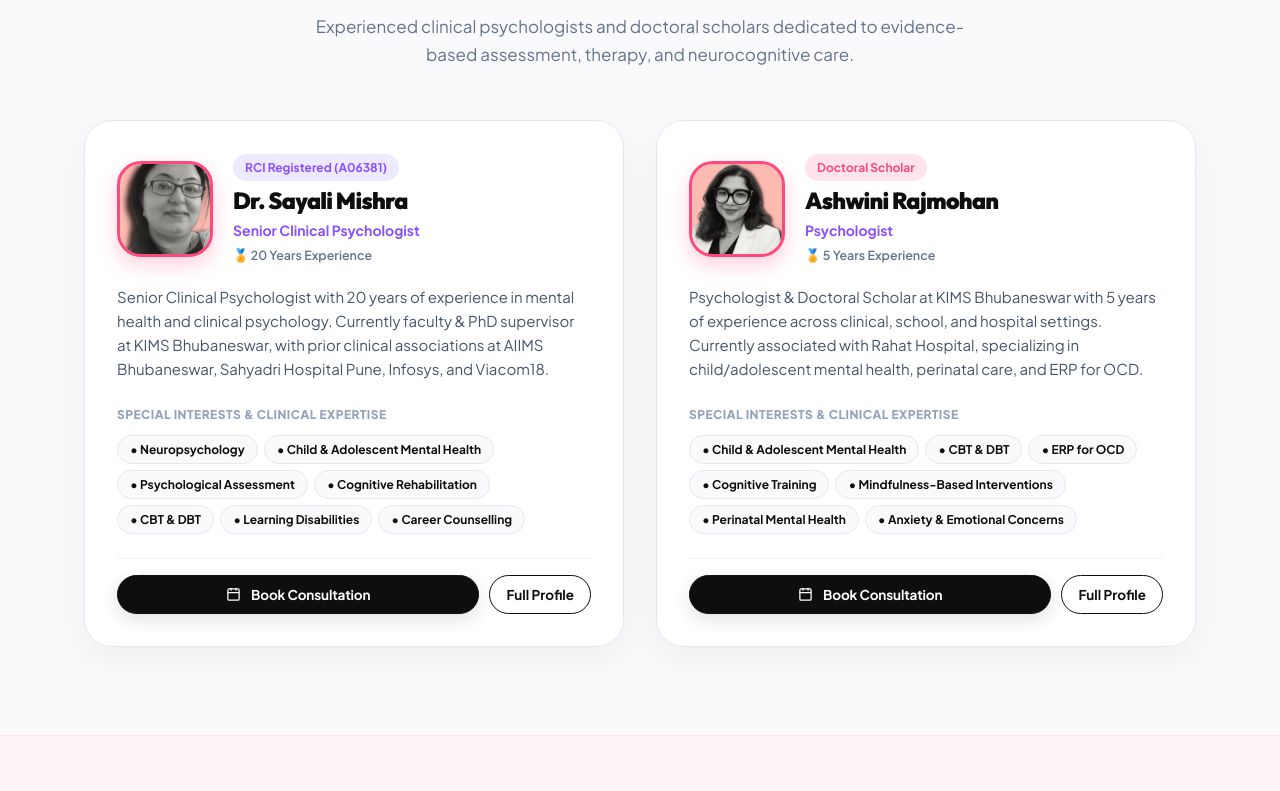
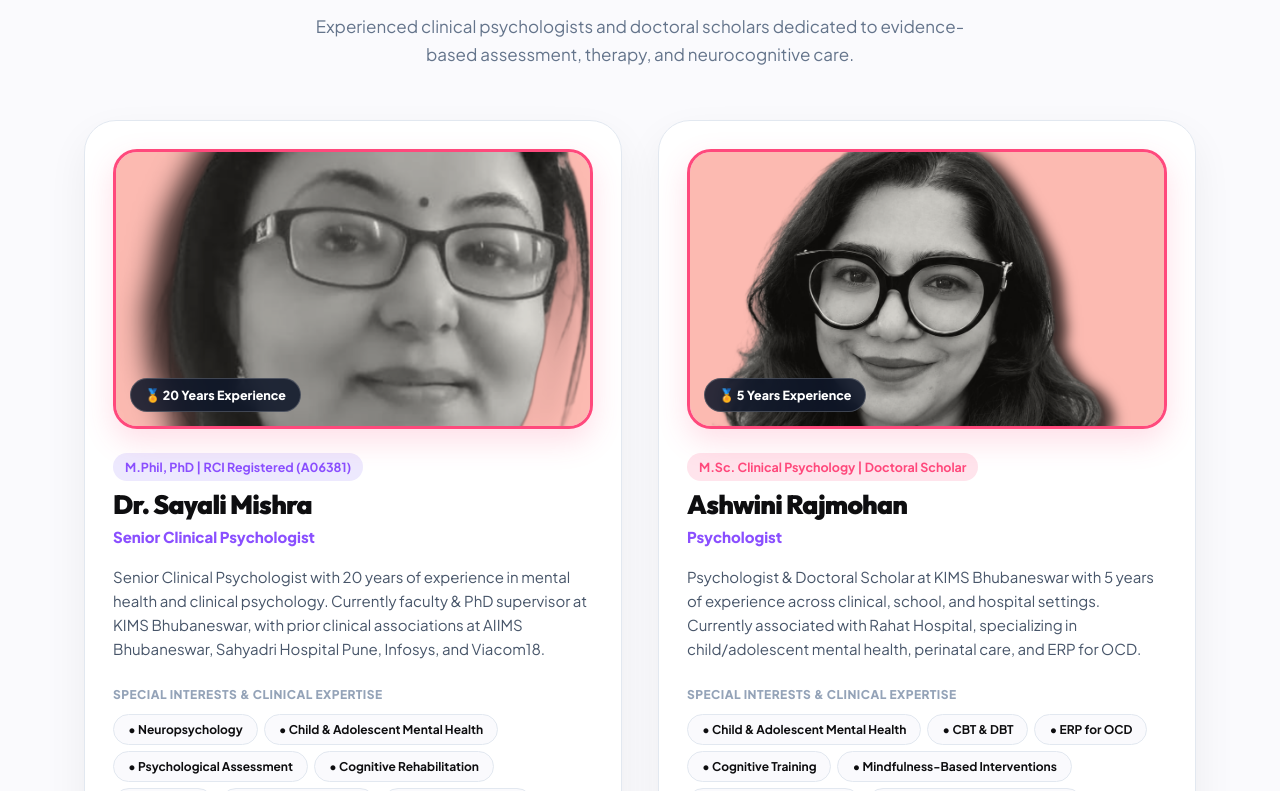
Before and after one commit to Raj9777/manodaya-website, a React (Vite) app: page / in a window 1280 px wide. Shown: the part 1809-2600 px from the top of the page. Built offline with nearby package versions, Linux system fonts and the light colour scheme.

Commit message:
style: enlarge doctor profile picture frame to 280px featured portrait layout in ClinicalTeamSection

```diff
--- a/src/components/ClinicalTeamSection.jsx
+++ b/src/components/ClinicalTeamSection.jsx
@@ -21,12 +21,12 @@ export const ClinicalTeamSection = ({ mode = 'short', onOpenBooking }) => {
           </p>
         </div>
 
-        {/* Specialists Cards Grid */}
+        {/* Specialists Cards Grid with Large Doctor Pictures */}
         <div
           style={{
             display: 'grid',
-            gridTemplateColumns: 'repeat(auto-fit, minmax(340px, 1fr))',
-            gap: '32px',
+            gridTemplateColumns: 'repeat(auto-fit, minmax(360px, 1fr))',
+            gap: '36px',
             alignItems: 'stretch'
           }}
         >
@@ -39,59 +39,83 @@ export const ClinicalTeamSection = ({ mode = 'short', onOpenBooking }) => {
                 flexDirection: 'column',
                 justifyContent: 'space-between',
                 backgroundColor: '#FFFFFF',
-                borderRadius: '28px',
-                padding: '32px',
+                borderRadius: '32px',
+                padding: '28px',
                 border: '1.5px solid #E2E8F0',
-                boxShadow: '0 12px 36px rgba(0, 0, 0, 0.05)',
+                boxShadow: '0 16px 40px rgba(0, 0, 0, 0.06)',
                 position: 'relative'
               }}
             >
               <div>
-                {/* Header Profile Photo & Badges */}
-                <div style={{ display: 'flex', gap: '20px', alignItems: 'center', marginBottom: '20px' }}>
+                {/* Large Featured Doctor Portrait Picture */}
                 <div
                   style={{
-                      width: '96px',
-                      height: '96px',
+                    width: '100%',
+                    height: '280px',
                     borderRadius: '24px',
                     overflow: 'hidden',
-                      flexShrink: 0,
-                      border: '3px solid #FF497C',
-                      boxShadow: '0 8px 20px rgba(255, 73, 124, 0.25)',
-                      backgroundColor: '#FFA6DF'
+                    marginBottom: '24px',
+                    position: 'relative',
+                    boxShadow: '0 12px 30px rgba(255, 73, 124, 0.18)',
+                    backgroundColor: '#FFA6DF',
+                    border: '3px solid #FF497C'
                   }}
                 >
                   <img
                     src={member.image}
                     alt={member.name}
-                      style={{ width: '100%', height: '100%', objectFit: 'cover' }}
+                    style={{
+                      width: '100%',
+                      height: '100%',
+                      objectFit: 'cover',
+                      objectPosition: 'center 15%'
+                    }}
                   />
+
+                  {/* Overlay Experience Badge */}
+                  <div
+                    style={{
+                      position: 'absolute',
+                      bottom: '14px',
+                      left: '14px',
+                      backgroundColor: 'rgba(15, 23, 42, 0.88)',
+                      backdropFilter: 'blur(8px)',
+                      color: '#FFFFFF',
+                      padding: '6px 14px',
+                      borderRadius: '9999px',
+                      fontSize: '0.781rem',
+                      fontWeight: 800,
+                      display: 'flex',
+                      alignItems: 'center',
+                      gap: '6px',
+                      border: '1px solid rgba(255, 255, 255, 0.2)'
+                    }}
+                  >
+                    🏅 {member.experience}
+                  </div>
                 </div>
 
-                  <div>
+                {/* Name, Role & Qualifications */}
+                <div style={{ marginBottom: '16px' }}>
+                  <div style={{ display: 'flex', flexWrap: 'wrap', gap: '8px', alignItems: 'center', marginBottom: '8px' }}>
                     <span
                       className="badge-status"
                       style={{
                         backgroundColor: member.id === 'dr-sayali-mishra' ? '#EDE9FE' : '#FFE4EC',
                         color: member.id === 'dr-sayali-mishra' ? '#8A4FFF' : '#FF497C',
-                        marginBottom: '6px',
-                        fontSize: '0.75rem'
+                        fontSize: '0.781rem'
                       }}
                     >
-                      {member.qualifications.split('|')[1]?.trim() || member.qualifications}
+                      {member.qualifications}
                     </span>
+                  </div>
 
-                    <h3 style={{ fontSize: '1.45rem', fontWeight: 900, color: '#0E0E10', lineHeight: 1.2, marginBottom: '4px' }}>
+                  <h3 style={{ fontSize: '1.65rem', fontWeight: 900, color: '#0E0E10', lineHeight: 1.2, marginBottom: '4px' }}>
                     {member.name}
                   </h3>
 
-                    <div style={{ fontSize: '0.875rem', fontWeight: 700, color: '#8A4FFF', marginBottom: '4px' }}>
+                  <div style={{ fontSize: '0.938rem', fontWeight: 800, color: '#8A4FFF' }}>
                     {member.role}
-                    </div>
-
-                    <div style={{ fontSize: '0.781rem', color: '#64748B', fontWeight: 600 }}>
-                      🏅 {member.experience}
-                    </div>
                   </div>
                 </div>
 
@@ -123,7 +147,7 @@ export const ClinicalTeamSection = ({ mode = 'short', onOpenBooking }) => {
                           fontWeight: 700,
                           backgroundColor: '#FAFAFD',
                           color: '#0E0E10',
-                          padding: '4px 12px',
+                          padding: '5px 14px',
                           borderRadius: '9999px',
                           border: '1px solid #E2E8F0'
                         }}
@@ -136,13 +160,13 @@ export const ClinicalTeamSection = ({ mode = 'short', onOpenBooking }) => {
               </div>
 
               {/* Action Buttons */}
-              <div style={{ display: 'flex', gap: '10px', paddingTop: '16px', borderTop: '1px solid #F1F1F5' }}>
+              <div style={{ display: 'flex', gap: '10px', paddingTop: '18px', borderTop: '1px solid #F1F1F5' }}>
                 <button
                   className="btn-black"
                   onClick={() => onOpenBooking(`Consultation with ${member.name}`)}
-                  style={{ flex: 1, padding: '10px 18px', fontSize: '0.844rem' }}
+                  style={{ flex: 1, padding: '12px 18px', fontSize: '0.875rem' }}
                 >
-                  <Calendar size={15} />
+                  <Calendar size={16} />
                   <span>Book Consultation</span>
                 </button>
 
@@ -150,7 +174,7 @@ export const ClinicalTeamSection = ({ mode = 'short', onOpenBooking }) => {
                   <button
                     className="btn-outline-theme"
                     onClick={() => setActiveModalMember(member)}
-                    style={{ padding: '10px 16px', fontSize: '0.844rem' }}
+                    style={{ padding: '12px 18px', fontSize: '0.875rem' }}
                   >
                     <span>Full Profile</span>
                   </button>
@@ -161,30 +185,37 @@ export const ClinicalTeamSection = ({ mode = 'short', onOpenBooking }) => {
         </div>
       </div>
 
-      {/* Full Bio Modal (when clicked from Home Page) */}
+      {/* Full Bio Modal with Large Picture */}
       {activeModalMember && (
         <div className="modal-overlay" onClick={() => setActiveModalMember(null)}>
-          <div className="modal-content" onClick={(e) => e.stopPropagation()} style={{ maxWidth: '640px', borderRadius: '24px' }}>
-            <div style={{ display: 'flex', gap: '20px', alignItems: 'center', marginBottom: '20px' }}>
+          <div className="modal-content" onClick={(e) => e.stopPropagation()} style={{ maxWidth: '680px', borderRadius: '28px', padding: '36px' }}>
+            <div style={{ display: 'flex', gap: '24px', alignItems: 'center', marginBottom: '24px', flexWrap: 'wrap' }}>
               <img
                 src={activeModalMember.image}
                 alt={activeModalMember.name}
-                style={{ width: '80px', height: '80px', borderRadius: '20px', objectFit: 'cover', border: '2px solid #FF497C' }}
+                style={{
+                  width: '120px',
+                  height: '120px',
+                  borderRadius: '24px',
+                  objectFit: 'cover',
+                  border: '3px solid #FF497C',
+                  boxShadow: '0 8px 24px rgba(255, 73, 124, 0.2)'
+                }}
               />
               <div>
-                <span className="badge-status" style={{ backgroundColor: '#EDE9FE', color: '#8A4FFF', marginBottom: '4px' }}>
+                <span className="badge-status" style={{ backgroundColor: '#EDE9FE', color: '#8A4FFF', marginBottom: '6px' }}>
                   {activeModalMember.qualifications}
                 </span>
-                <h3 style={{ fontSize: '1.5rem', fontWeight: 900, color: '#0E0E10' }}>
+                <h3 style={{ fontSize: '1.75rem', fontWeight: 900, color: '#0E0E10', marginBottom: '4px' }}>
                   {activeModalMember.name}
                 </h3>
-                <div style={{ fontSize: '0.875rem', fontWeight: 700, color: '#FF497C' }}>
+                <div style={{ fontSize: '0.938rem', fontWeight: 800, color: '#FF497C' }}>
                   {activeModalMember.role} • {activeModalMember.experience}
                 </div>
               </div>
             </div>
 
-            <div style={{ fontSize: '0.938rem', color: '#475569', lineHeight: 1.65, display: 'flex', flexDirection: 'column', gap: '12px', marginBottom: '24px' }}>
+            <div style={{ fontSize: '0.938rem', color: '#475569', lineHeight: 1.65, display: 'flex', flexDirection: 'column', gap: '14px', marginBottom: '24px' }}>
               <p>{activeModalMember.fullBioPara1}</p>
               <p>{activeModalMember.fullBioPara2}</p>
             </div>
@@ -195,7 +226,7 @@ export const ClinicalTeamSection = ({ mode = 'short', onOpenBooking }) => {
               </div>
               <div style={{ display: 'flex', flexWrap: 'wrap', gap: '6px' }}>
                 {activeModalMember.specialInterests.map((interest, idx) => (
-                  <span key={idx} style={{ fontSize: '0.781rem', fontWeight: 700, backgroundColor: '#FAFAFD', color: '#0E0E10', padding: '4px 12px', borderRadius: '9999px', border: '1px solid #E2E8F0' }}>
+                  <span key={idx} style={{ fontSize: '0.781rem', fontWeight: 700, backgroundColor: '#FAFAFD', color: '#0E0E10', padding: '5px 14px', borderRadius: '9999px', border: '1px solid #E2E8F0' }}>
                     • {interest}
                   </span>
                 ))}
@@ -209,12 +240,12 @@ export const ClinicalTeamSection = ({ mode = 'short', onOpenBooking }) => {
                   onOpenBooking(`Consultation with ${activeModalMember.name}`);
                   setActiveModalMember(null);
                 }}
-                style={{ flex: 1 }}
+                style={{ flex: 1, padding: '12px' }}
               >
                 <span>Book Consultation</span>
               </button>
 
-              <button className="btn-outline-theme" onClick={() => setActiveModalMember(null)}>
+              <button className="btn-outline-theme" onClick={() => setActiveModalMember(null)} style={{ padding: '12px 20px' }}>
                 <span>Close</span>
               </button>
             </div>
```
Lines whose indentation alone changed are shown as unchanged.
